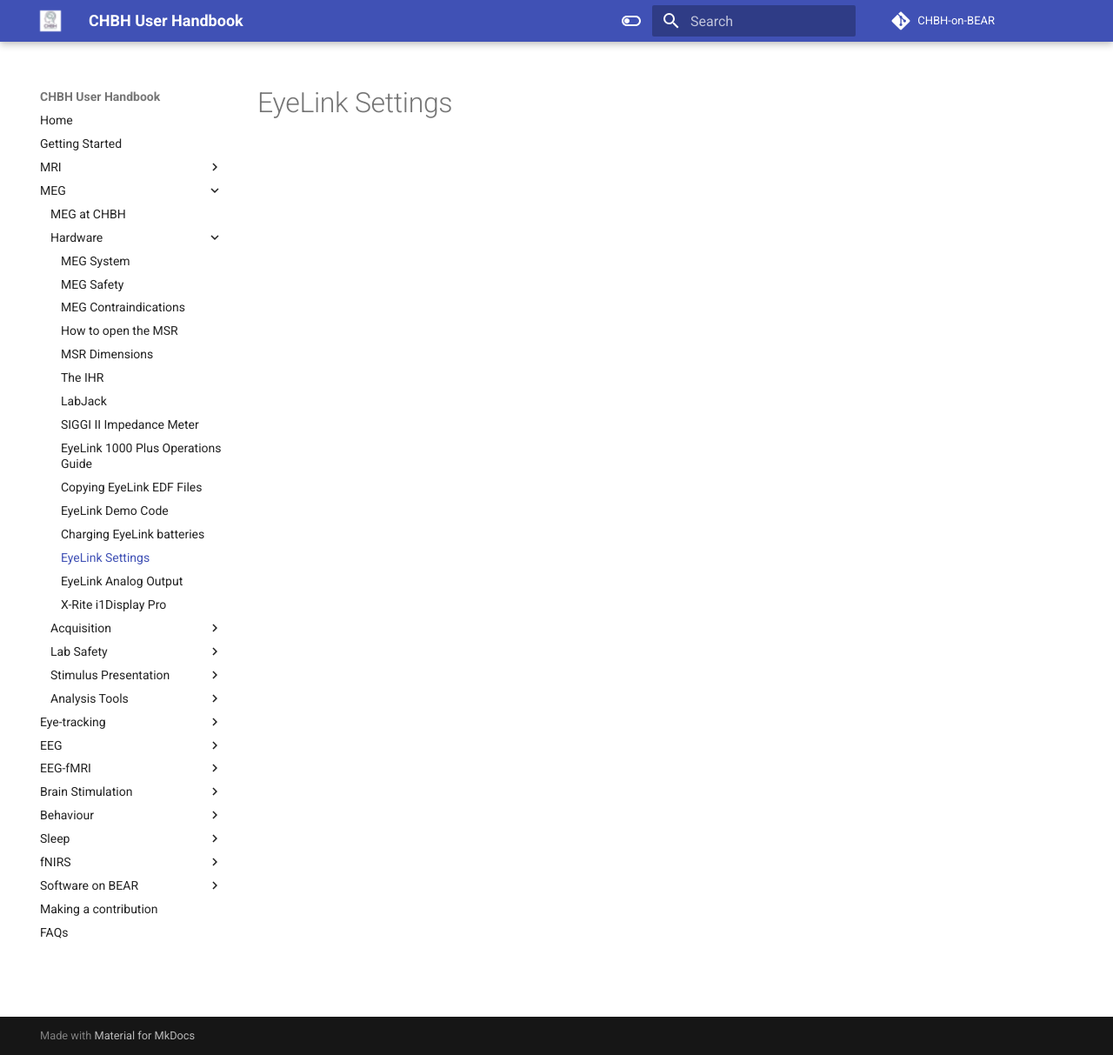
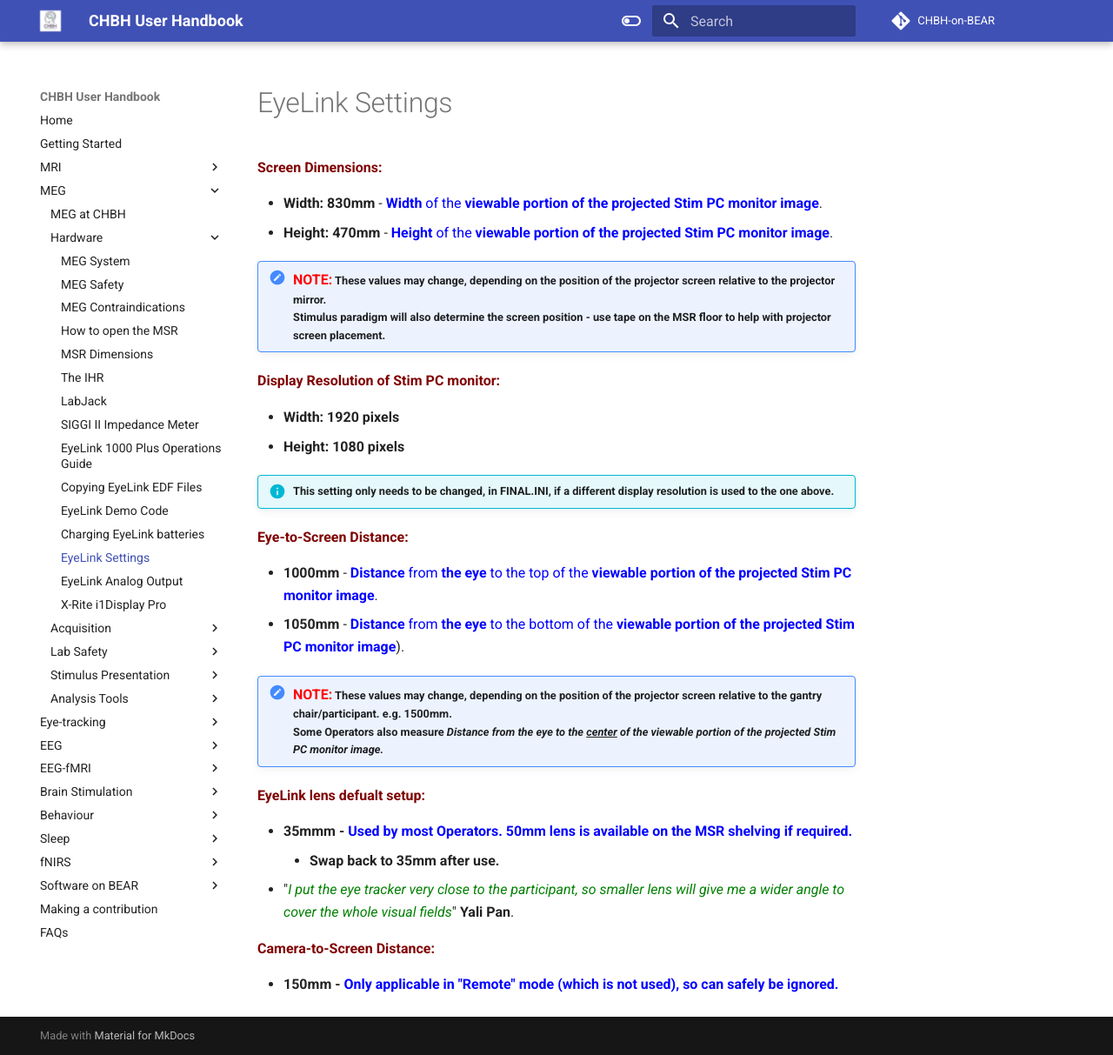
Before and after one commit to chbh-opensource/chbh-on-bear, an MkDocs documentation site: the page built from docs/meg/acquisition/eyelink_settings.md, in a window 1280 px wide and 1213 px high. Shown: the whole window at 87% size. Built offline with MkDocs 1.6.1 and Material for MkDocs 9.7.7, drawn with Linux system fonts in a browser that asks for light colours; comment, search, counter and statistics services are not loaded.

Commit message:
Finished Eyelink setings repo

```diff
--- a/docs/meg/acquisition/eyelink_settings.md
+++ b/docs/meg/acquisition/eyelink_settings.md
@@ -1 +1,36 @@
 # EyeLink Settings
+
+**<span style=font-size:medium;color:maroon>Screen Dimensions:</span>**
+
+- **Width: 830mm** - <span style="color:blue">**Width** of the **viewable portion of the projected Stim PC monitor image**</span>.
+- **Height: 470mm** - <span style="color:blue">**Height** of the **viewable portion of the projected Stim PC monitor image**</span>.
+
+!!! Note "<span style=font-size:medium;color:red>NOTE:</span> These values may change, depending on the position of the projector screen relative to the projector mirror.<br />Stimulus paradigm will also determine the screen position - use tape on the MSR floor to help with projector screen placement."
+
+
+**<span style=font-size:medium;color:maroon>Display Resolution of Stim PC monitor:</span>**
+
+- **Width: 1920 pixels**
+- **Height: 1080 pixels**
+
+!!! info "This setting only needs to be changed, in FINAL.INI, if a different display resolution is used to the one above."
+
+
+**<span style=font-size:medium;color:maroon>Eye-to-Screen Distance:</span>**
+
+- **1000mm** - <span style="color:blue">**Distance** from **the eye** to the top of the **viewable portion of the projected Stim PC monitor image**</span>.
+- **1050mm** - <span style="color:blue">**Distance** from **the eye** to the bottom of the **viewable portion of the projected Stim PC monitor image**</span>).
+
+!!! Note "<span style=font-size:medium;color:red>NOTE:</span> These values may change, depending on the position of the projector screen relative to the gantry chair/participant. e.g. 1500mm.<br />Some Operators also measure *Distance from the eye to the <u>center</u> of the viewable portion of the projected Stim PC monitor image.*"
+
+
+**<span style=font-size:medium;color:maroon>EyeLink lens defualt setup:</span>**
+
+- **35mmm - <span style="color:blue">Used by most Operators. 50mm lens is available on the MSR shelving if required.</span>**
+	- **Swap back to 35mm after use.**
+- "<span style="color:green">*I put the eye tracker very close to the participant, so smaller lens will give me a wider angle to cover the whole visual fields*</span>" **Yali Pan**.
+
+
+**<span style=font-size:medium;color:maroon>Camera-to-Screen Distance:</span>**
+
+- **150mm - <span style="color:blue">Only applicable in "Remote" mode (which is not used), so can safely be ignored.</span>**
```
